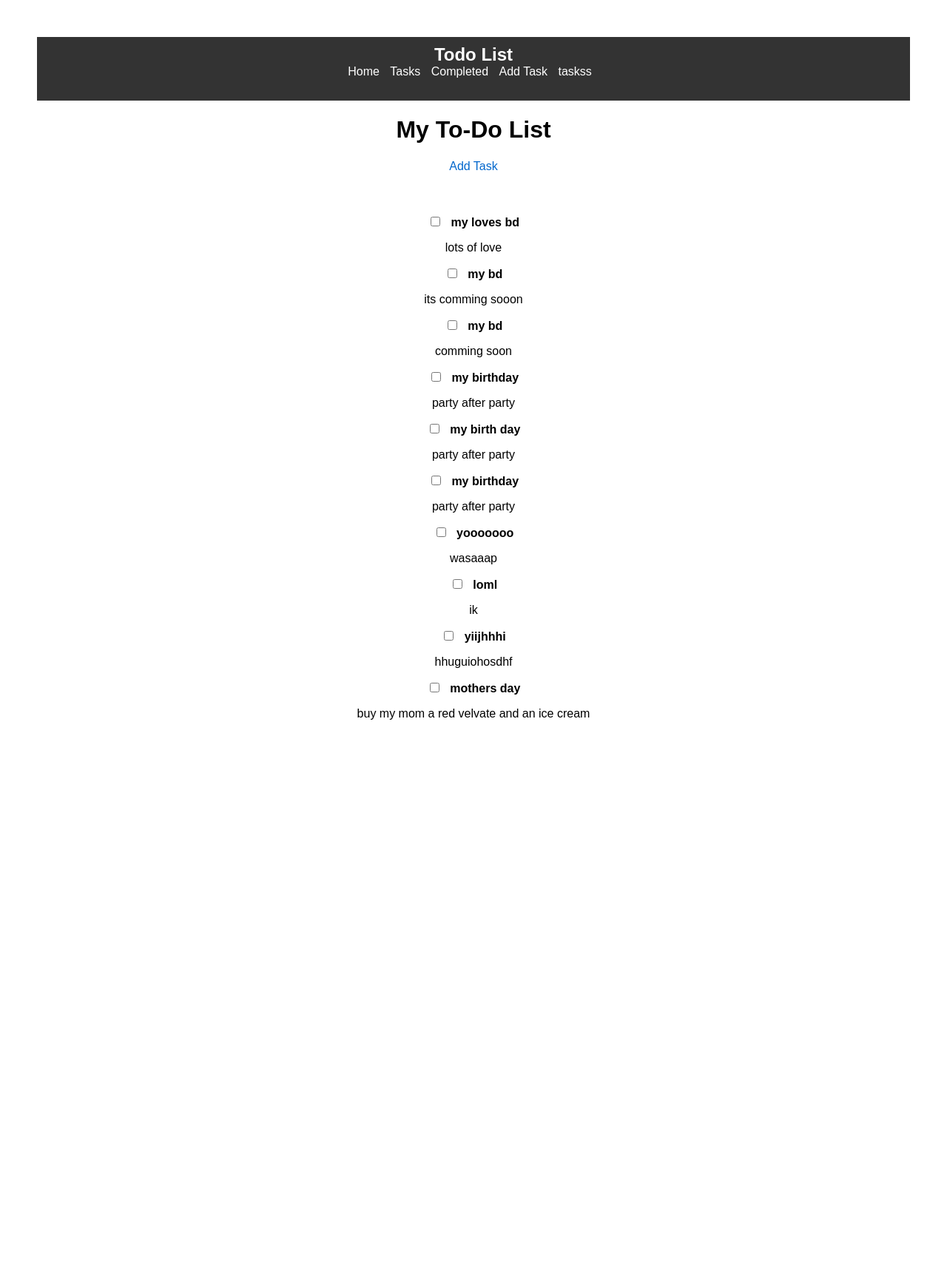
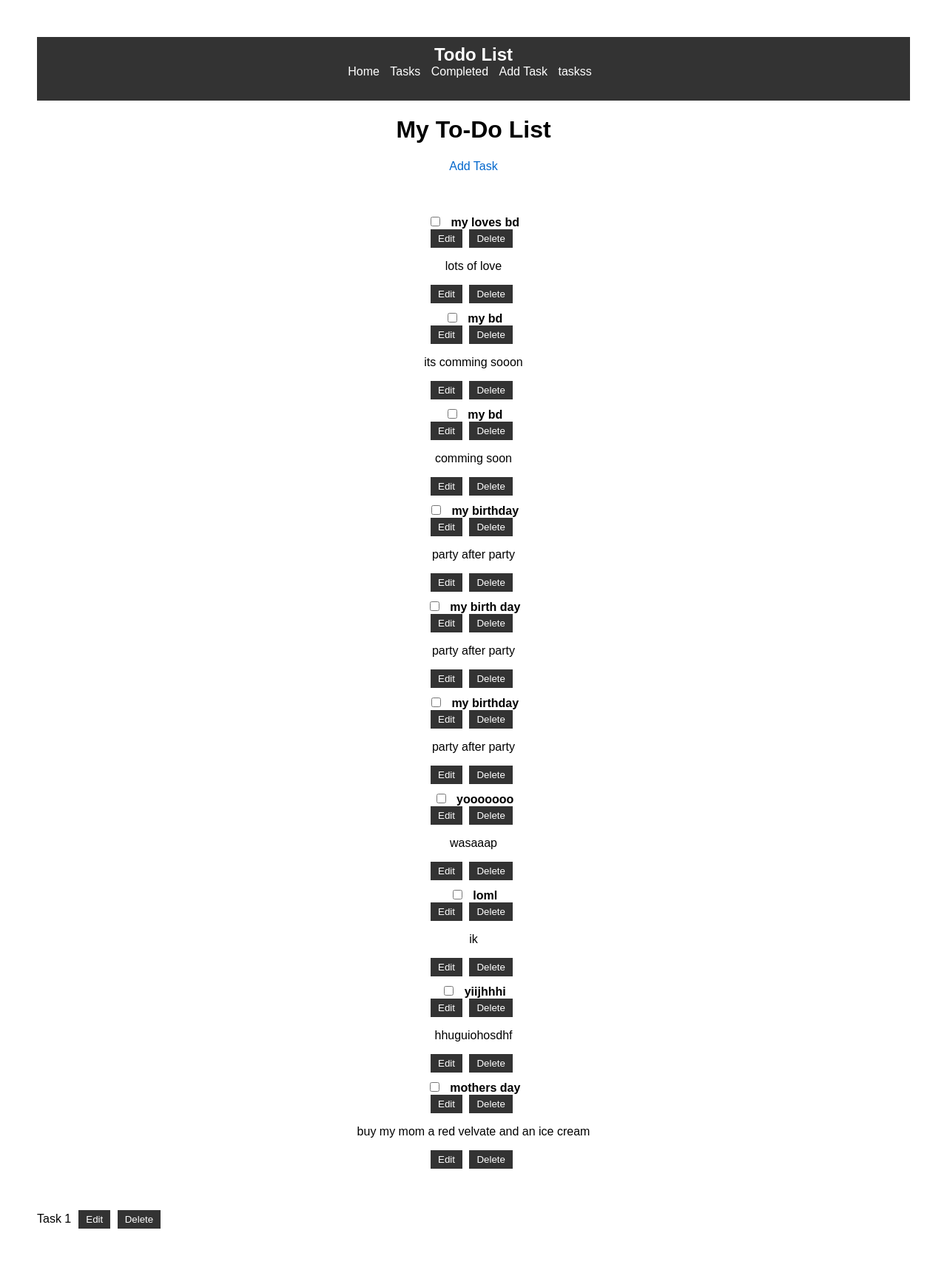
Before and after one commit to SDPgroup008/todolist, a Django app: page /tasklist/ in a window 1280 px wide. Shown: the whole page at 74% size. Before the commit the page ends 973 px from the top, so only its background shows below. Run offline with Django 3.2, Linux system fonts and the light colour scheme; data comes from the database, SQL or seed files in the repository; both versions use the stored data as it was after the commit.

Commit message:
new changes

```diff
--- a/static/tasks.css
+++ b/static/tasks.css
@@ -44,3 +44,30 @@
 a:hover {
     text-decoration: underline;
 }
+
+.todo-item {
+    display: flex;
+    align-items: center;
+    margin-bottom: 10px;
+  }
+
+  .todo-text {
+    margin-right: 10px;
+  }
+
+  .todo-buttons button {
+    margin-right: 5px;
+    padding: 5px 10px;
+    background-color: #333;
+    color: #fff;
+    border: none;
+    cursor: pointer;
+  }
+
+  .edit-button {
+    background-color: #007bff;
+  }
+
+  .delete-button {
+    background-color: #dc3545;
+  }
--- a/tasks/templates/tasklist.html
+++ b/tasks/templates/tasklist.html
@@ -10,11 +10,26 @@
         {% for task in tasks %}
             <li>
                 <input type="checkbox" {% if task.completed %}checked{% endif %}>
-                <strong>{{ task.title }}</strong>
+                <strong>{{ task.title }}</strong n\>   <div class="todo-buttons">
+                    <button class="edit-button">Edit</button>
+                    <button class="delete-button">Delete</button>
+                  </div>
                 <p>{{ task.description }}</p>
+                <div class="todo-buttons">
+                    <button class="edit-button">Edit</button>
+                    <button class="delete-button">Delete</button>
+                </div>
+
             </li>
         {% empty %}
             <li>No tasks yet.</li>
         {% endfor %}
     </ul>
+    <div class="todo-item">
+        <span class="todo-text">Task 1</span>
+        <div class="todo-buttons">
+          <button class="edit-button">Edit</button>
+          <button class="delete-button">Delete</button>
+        </div>
+      </div>
 {% endblock %}
```
Also changed, not shown: db.sqlite3.
